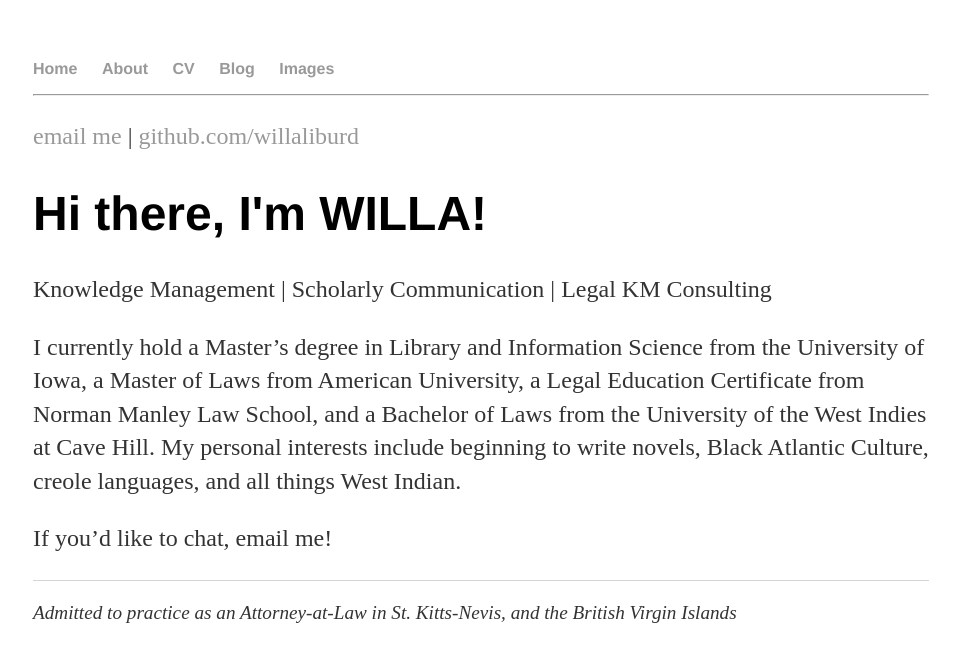
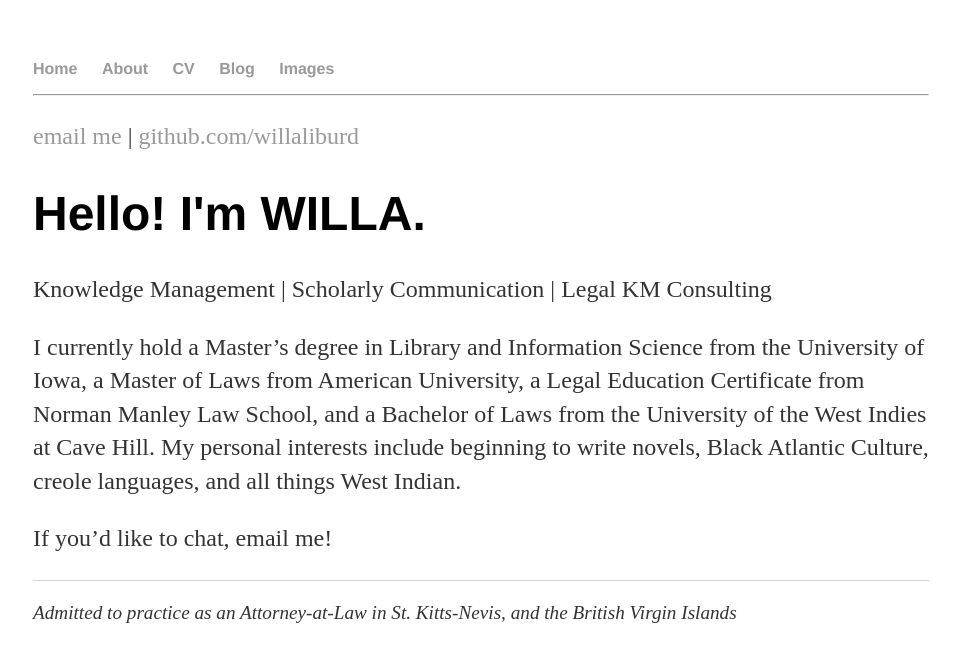
Before and after one commit to willaliburd/willaliburd.github.io, a Jekyll site: the page built from index.html, in a window 1280 px wide. Shown: the top 662 px of the page, without its empty margins (159-1117 px from the left). Built offline with Jekyll 4.4.1, drawn with Linux system fonts in a browser that asks for light colours.

Commit message:
Update index.html
changing text

```diff
--- a/index.html
+++ b/index.html
@@ -3,7 +3,7 @@ layout: default
 title: "WILLA TAVERNIER, Knowledge Management Professional, Attorney-At-Law"
 ---
 <div class="blurb">
-	<h1>Hi there, I'm WILLA!</h1>
+	<h1>Hello! I'm WILLA.</h1>
 	<p>Knowledge Management | Scholarly Communication | Legal KM Consulting</p>
 	</div><!-- /.blurb -->
 
```
